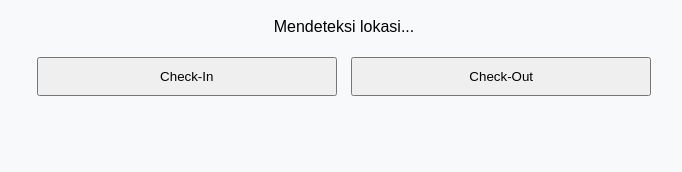
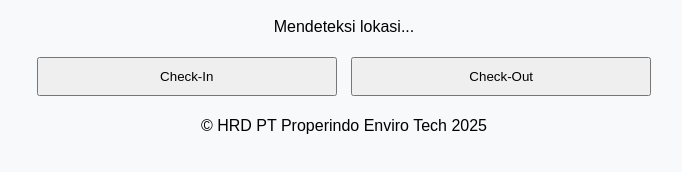
Before and after one commit to pinkanpinardi/absensi-properindo, a plain HTML site: page index.html in a window 1280 px wide. Shown: the part 456-628 px from the top of the page, without its empty margins (296-978 px from the left). Drawn offline with Linux system fonts and the light colour scheme.

Commit message:
Update index.html

```diff
--- a/index.html
+++ b/index.html
@@ -35,6 +35,7 @@
   <button onclick="submitAbsen('checkin')">Check-In</button>
   <button onclick="submitAbsen('checkout')">Check-Out</button>
   <p id="status"></p>
+  <footer>© HRD PT Properindo Enviro Tech 2025</footer>
 
 <script>
 let base64Image = "", userLocation = null, userData = null;
```
